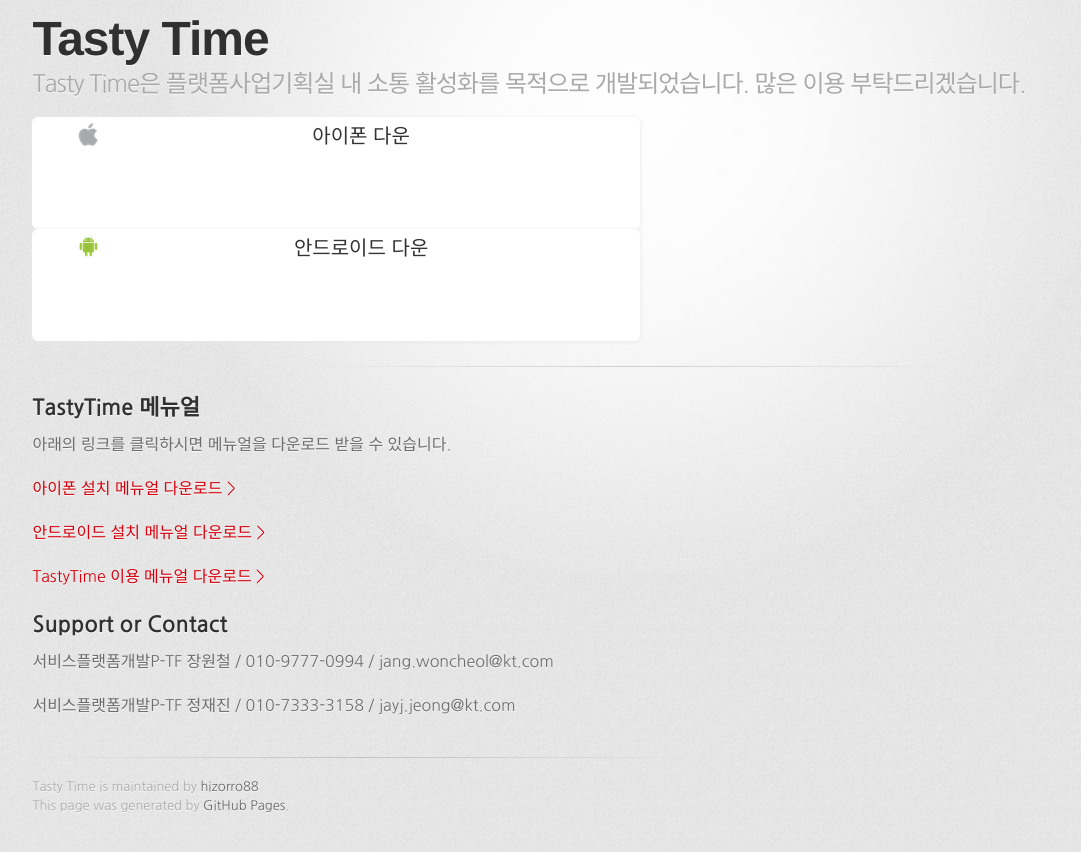
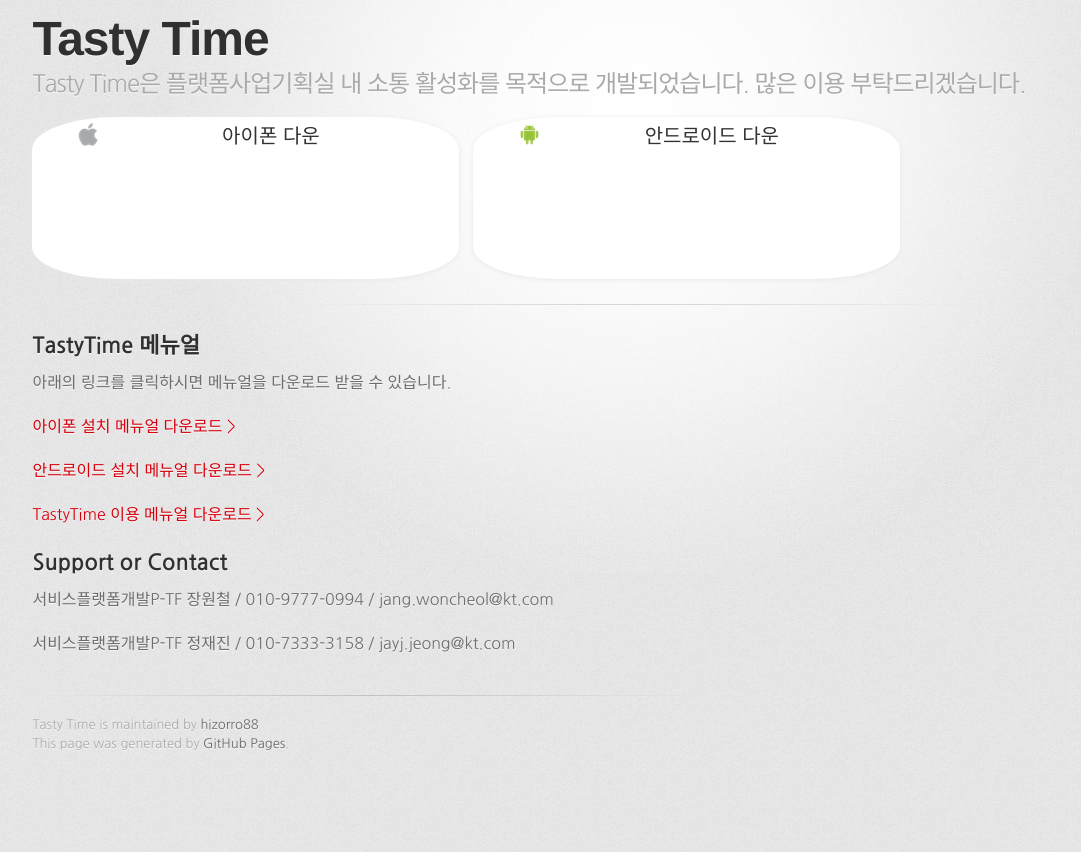
Before and after one commit to hizorro88/TastyTime, a Jekyll site: the page built from index.md, in a window 1280 px wide. Shown: the top 852 px of the page, without its empty margins (6-1087 px from the left). Built offline with Jekyll 4.4.1, drawn with Linux system fonts in a browser that asks for light colours; some web fonts are replaced; our own code applies the rules of GitHub Pages for plain Markdown files.

Commit message:
btn size

```diff
--- a/assets/css/custom.css
+++ b/assets/css/custom.css
@@ -1,7 +1,8 @@
 a.button {
     color: #333;
-    width: 45%;
-    height: 100px;
+    width: 30%;
+    height: 150px;
+    line-height: 150px;
     background-color: #fff;
     border-color: #ccc;
   	display: inline-block;
@@ -20,7 +21,7 @@
 	background-image: none;
 	border: 1px solid transparent;
     padding: 10px 16px;
-    font-size: 18px;
+    font-size: 100px;
     line-height: 1.3333333;
-    border-radius: 6px;
+    border-radius: 20%;
 }
```
